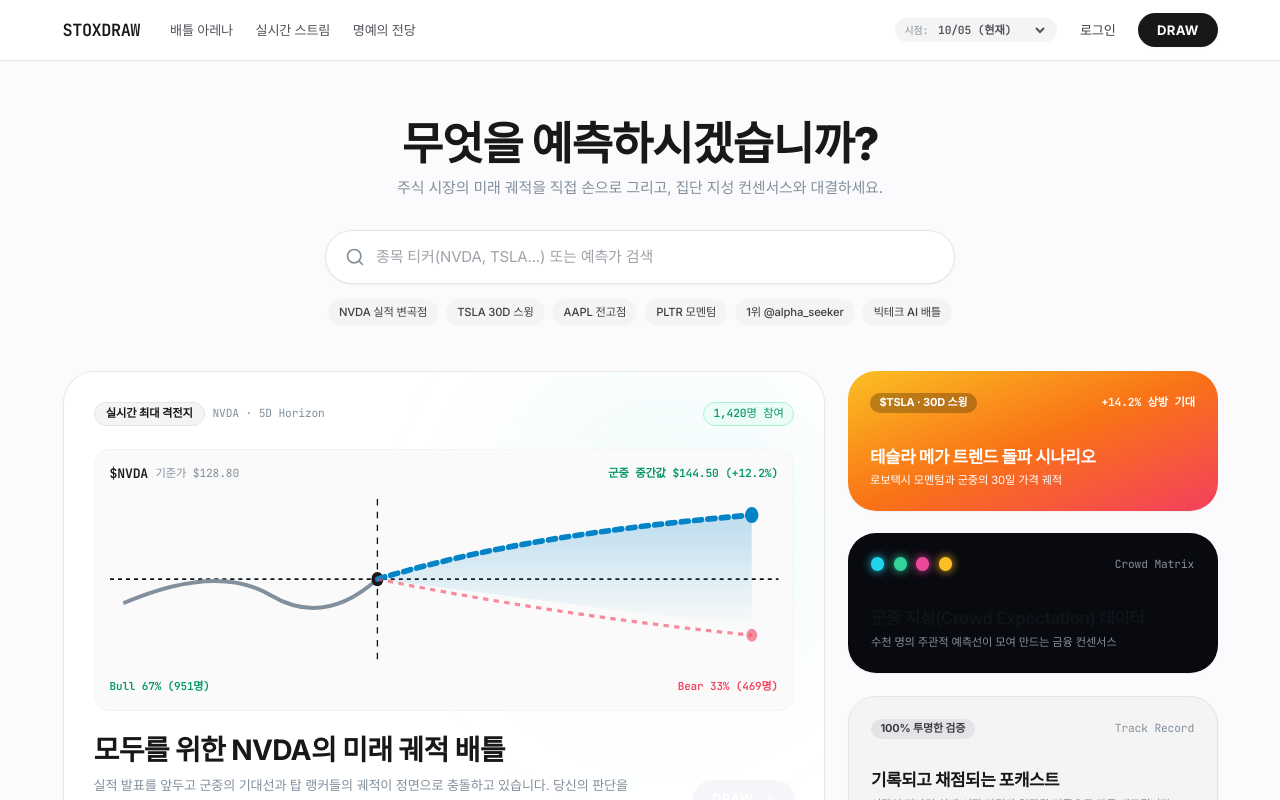
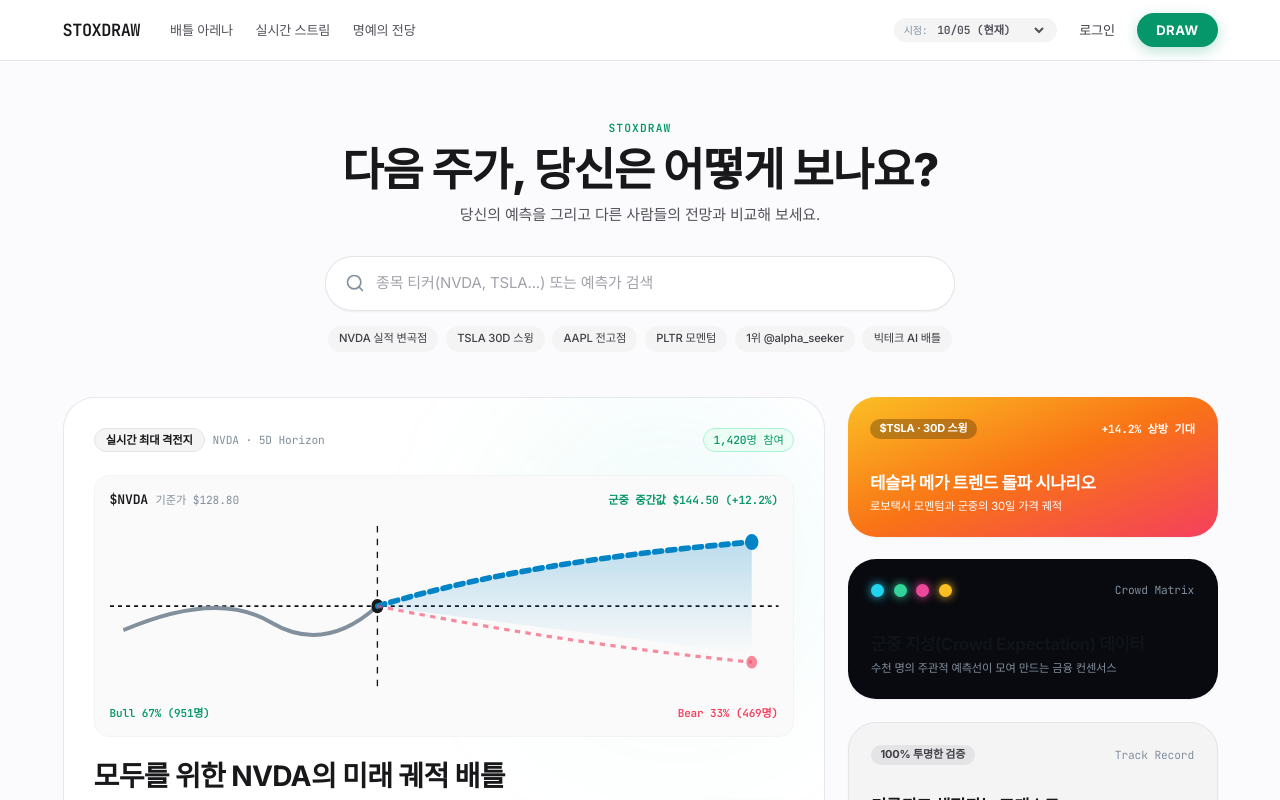
Before and after one commit to move37park-ops/stoxdraw-demo, a React (Vite) app: page / in a window 1280 px wide. Shown: the top 800 px of the page. Built offline with nearby package versions, Linux system fonts and the light colour scheme.

Commit message:
feat: apply signature emerald green to all DRAW buttons and update hero headline copy

```diff
--- a/src/components/ForecastCard.tsx
+++ b/src/components/ForecastCard.tsx
@@ -245,10 +245,10 @@ export function ForecastCard({
           </button>
         </div>
 
-        {/* Primary Action Button: [나도 그리기] or [다시 그리기] (§3.4, §7) */}
+        {/* Primary Action Button: DRAW */}
         <button
           onClick={handleDrawResponse}
-          className="px-4 py-1.5 rounded-full bg-zinc-900 dark:bg-white text-white dark:text-zinc-900 font-bold text-xs hover:opacity-90 active:scale-95 transition-all shadow-sm tracking-wide"
+          className="btn-signature-draw px-4 py-1.5 rounded-full text-xs tracking-wide"
         >
           DRAW
         </button>
--- a/src/features/arena/ArenaHeroStage.tsx
+++ b/src/features/arena/ArenaHeroStage.tsx
@@ -378,12 +378,12 @@ export function ArenaHeroStage({
           </div>
         </div>
 
-        {/* Floating Primary CTA: Black Pill Button */}
+        {/* Floating Primary CTA: Signature Green Button */}
         <div className="absolute bottom-3.5 right-3.5 z-10">
           <button
             type="button"
             onClick={onDrawClick}
-            className="px-6 py-2.5 rounded-full bg-zinc-900 hover:bg-zinc-800 dark:bg-white dark:hover:bg-zinc-200 text-white dark:text-zinc-900 font-bold text-xs sm:text-sm shadow-xl active:scale-95 transition tracking-wide"
+            className="btn-signature-draw px-6 py-2.5 rounded-full text-xs sm:text-sm tracking-wide"
           >
             DRAW
           </button>
--- a/src/features/arena/ForecasterDuelDeck.tsx
+++ b/src/features/arena/ForecasterDuelDeck.tsx
@@ -125,7 +125,7 @@ export function ForecasterDuelDeck({
           <button
             type="button"
             onClick={onDrawFirst}
-            className="px-5 py-2.5 rounded-full bg-zinc-900 hover:bg-zinc-800 dark:bg-white dark:hover:bg-zinc-200 text-white dark:text-zinc-900 font-semibold text-xs shadow-md transition"
+            className="btn-signature-draw px-6 py-2.5 rounded-full text-xs tracking-wide"
           >
             DRAW
           </button>
--- a/src/features/detail/DetailPage.tsx
+++ b/src/features/detail/DetailPage.tsx
@@ -293,9 +293,9 @@ export function DetailPage({ currentDateStr }: DetailPageProps) {
 
           <button
             onClick={handleDrawResponse}
-            className="px-5 py-2.5 rounded-full bg-zinc-900 hover:bg-zinc-800 dark:bg-white dark:hover:bg-zinc-200 text-white dark:text-zinc-900 font-bold text-xs sm:text-sm shadow-md transition active:scale-95"
+            className="btn-signature-draw px-5 py-2.5 rounded-full text-xs sm:text-sm tracking-wide"
           >
-            이 예측에 반박선 긋기 (Duel)
+            DRAW
           </button>
         </div>
       </div>
--- a/src/features/showcase/ShowcaseBentoGrid.tsx
+++ b/src/features/showcase/ShowcaseBentoGrid.tsx
@@ -121,7 +121,7 @@ export function ShowcaseBentoGrid({ currentDateStr: _currentDateStr }: ShowcaseB
             </div>
 
             <div className="flex items-center gap-2 flex-shrink-0">
-              <span className="px-5 py-2.5 rounded-full bg-zinc-900 dark:bg-white text-white dark:text-zinc-900 text-xs sm:text-sm font-bold flex items-center gap-2 group-hover:bg-sky-600 dark:group-hover:bg-sky-400 dark:group-hover:text-black transition shadow-sm tracking-wide">
+              <span className="btn-signature-draw px-5 py-2.5 rounded-full text-xs sm:text-sm flex items-center gap-2 tracking-wide">
                 <span>DRAW</span>
                 <ArrowRight size={14} className="group-hover:translate-x-0.5 transition-transform" />
               </span>
--- a/src/features/showcase/ShowcaseBottomCTA.tsx
+++ b/src/features/showcase/ShowcaseBottomCTA.tsx
@@ -23,7 +23,7 @@ export function ShowcaseBottomCTA() {
           <button
             type="button"
             onClick={() => navigate('/draw')}
-            className="inline-flex items-center gap-2 px-7 py-3.5 rounded-full bg-zinc-900 hover:bg-zinc-800 dark:bg-white dark:hover:bg-zinc-200 text-white dark:text-zinc-900 font-bold text-sm sm:text-base shadow-lg transition-all active:scale-95"
+            className="btn-signature-draw inline-flex items-center gap-2 px-8 py-3.5 rounded-full text-sm sm:text-base tracking-wide"
           >
             <span>DRAW</span>
             <ArrowRight size={16} />
--- a/src/features/showcase/ShowcaseHeroSearch.tsx
+++ b/src/features/showcase/ShowcaseHeroSearch.tsx
@@ -25,12 +25,15 @@ export function ShowcaseHeroSearch({
 
   return (
     <div className="w-full max-w-4xl mx-auto px-4 pt-12 pb-8 sm:pt-16 sm:pb-12 text-center">
-      {/* Editorial Headline (Matches "무엇을 도와드릴까요?" in OpenAI design) */}
+      {/* Editorial Headline */}
+      <div className="text-xs font-mono font-bold tracking-widest text-emerald-600 dark:text-emerald-500 uppercase mb-3">
+        STOXDRAW
+      </div>
       <h1 className="text-3xl sm:text-5xl font-extrabold tracking-tight text-zinc-900 dark:text-white mb-3">
-        무엇을 예측하시겠습니까?
+        다음 주가, 당신은 어떻게 보나요?
       </h1>
-      <p className="text-sm sm:text-base text-zinc-500 dark:text-zinc-400 max-w-xl mx-auto mb-8 font-normal">
-        주식 시장의 미래 궤적을 직접 손으로 그리고, 집단 지성 컨센서스와 대결하세요.
+      <p className="text-sm sm:text-base text-zinc-600 dark:text-zinc-400 max-w-xl mx-auto mb-8 font-normal">
+        당신의 예측을 그리고 다른 사람들의 전망과 비교해 보세요.
       </p>
 
       {/* Pill-shaped Search Input */}
@@ -38,7 +41,7 @@ export function ShowcaseHeroSearch({
         <div
           className={`flex items-center w-full px-5 py-3.5 sm:py-4 rounded-full bg-white dark:bg-[#12141c] border transition-all duration-200 shadow-sm ${
             isFocused
-              ? 'border-zinc-900 dark:border-sky-400 shadow-lg ring-2 ring-zinc-900/5 dark:ring-sky-400/20'
+              ? 'border-emerald-600 dark:border-emerald-500 shadow-lg ring-2 ring-emerald-600/10 dark:ring-emerald-500/20'
               : 'border-zinc-200 dark:border-zinc-800 hover:border-zinc-300 dark:hover:border-zinc-700'
           }`}
         >
--- a/src/features/showcase/ShowcaseNav.tsx
+++ b/src/features/showcase/ShowcaseNav.tsx
@@ -125,10 +125,10 @@ export function ShowcaseNav({ currentDateStr, onDateChange }: ShowcaseNavProps)
             </button>
           )}
 
-          {/* Primary CTA (Black pill button like OpenAI!) */}
+          {/* Primary Signature DRAW CTA */}
           <NavLink
             to="/draw"
-            className="px-5 py-2 rounded-full bg-zinc-900 hover:bg-zinc-800 dark:bg-white dark:hover:bg-zinc-200 text-white dark:text-zinc-900 text-xs sm:text-sm font-bold shadow-sm transition active:scale-95 tracking-wide"
+            className="btn-signature-draw px-5 py-2 rounded-full text-xs sm:text-sm tracking-wide"
           >
             DRAW
           </NavLink>
--- a/src/index.css
+++ b/src/index.css
@@ -131,6 +131,39 @@ html.light .bg-black .text-zinc-300 {
 html.light .bg-zinc-900 .text-zinc-400,
 html.light .bg-black .text-zinc-400 {
   color: #a1a1aa !important;
+}
+
+/* Signature Brand Green for DRAW buttons */
+.btn-signature-draw,
+html.light .btn-signature-draw,
+html.dark .btn-signature-draw {
+  display: inline-flex !important;
+  align-items: center !important;
+  justify-content: center !important;
+  background-color: #059669 !important;
+  color: #ffffff !important;
+  font-weight: 700 !important;
+  letter-spacing: 0.04em !important;
+  box-shadow: 0 4px 14px 0 rgba(5, 150, 105, 0.28) !important;
+  transition: all 0.2s cubic-bezier(0.16, 1, 0.3, 1) !important;
+  cursor: pointer !important;
+  border: none !important;
+  text-decoration: none !important;
+}
+
+.btn-signature-draw:hover,
+html.light .btn-signature-draw:hover,
+html.dark .btn-signature-draw:hover {
+  background-color: #10b981 !important;
+  color: #ffffff !important;
+  box-shadow: 0 6px 20px 0 rgba(16, 185, 129, 0.38) !important;
+  transform: translateY(-1px);
+}
+
+.btn-signature-draw:active,
+html.light .btn-signature-draw:active,
+html.dark .btn-signature-draw:active {
+  transform: scale(0.97);
 }
 
 .bg-gradient-to-r.text-black {
```
